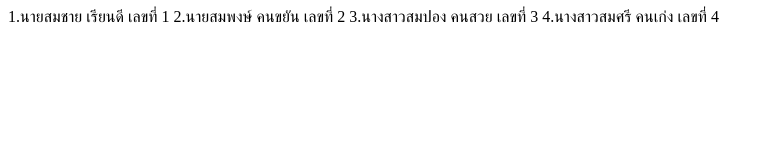
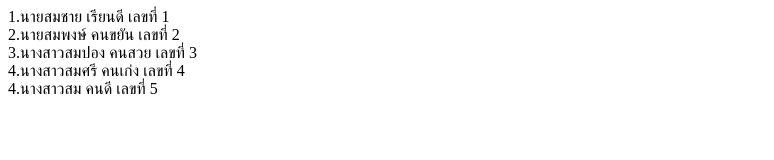
Before and after one commit to apivat60/demo, a plain HTML site: page index.html in a window 1280 px wide. Shown: the whole page, without its empty margins (0-774 px from the left). Drawn offline with Linux system fonts and the light colour scheme.

Commit message:
Update index.html

```diff
--- a/index.html
+++ b/index.html
@@ -2,9 +2,10 @@
 <head><title>รายชื่อกลุ่ม</title></head>
 
 <body>
-1.นายสมชาย เรียนดี เลขที่ 1
-2.นายสมพงษ์ คนขยัน เลขที่ 2
-3.นางสาวสมปอง คนสวย เลขที่ 3
-4.นางสาวสมศรี คนเก่ง เลขที่ 4
+1.นายสมชาย เรียนดี เลขที่ 1 <br>
+2.นายสมพงษ์ คนขยัน เลขที่ 2 <br>
+3.นางสาวสมปอง คนสวย เลขที่ 3 <br>
+4.นางสาวสมศรี คนเก่ง เลขที่ 4 <br>
+4.นางสาวสม คนดี เลขที่ 5
 </body>
 </html>
```
